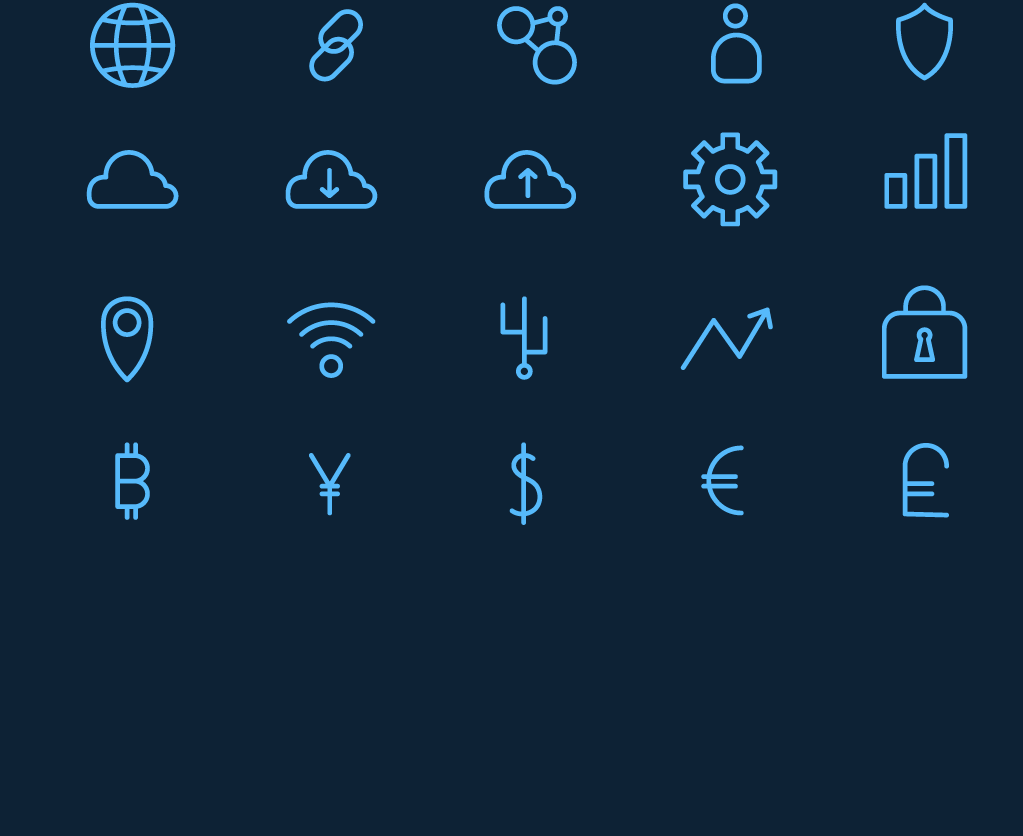
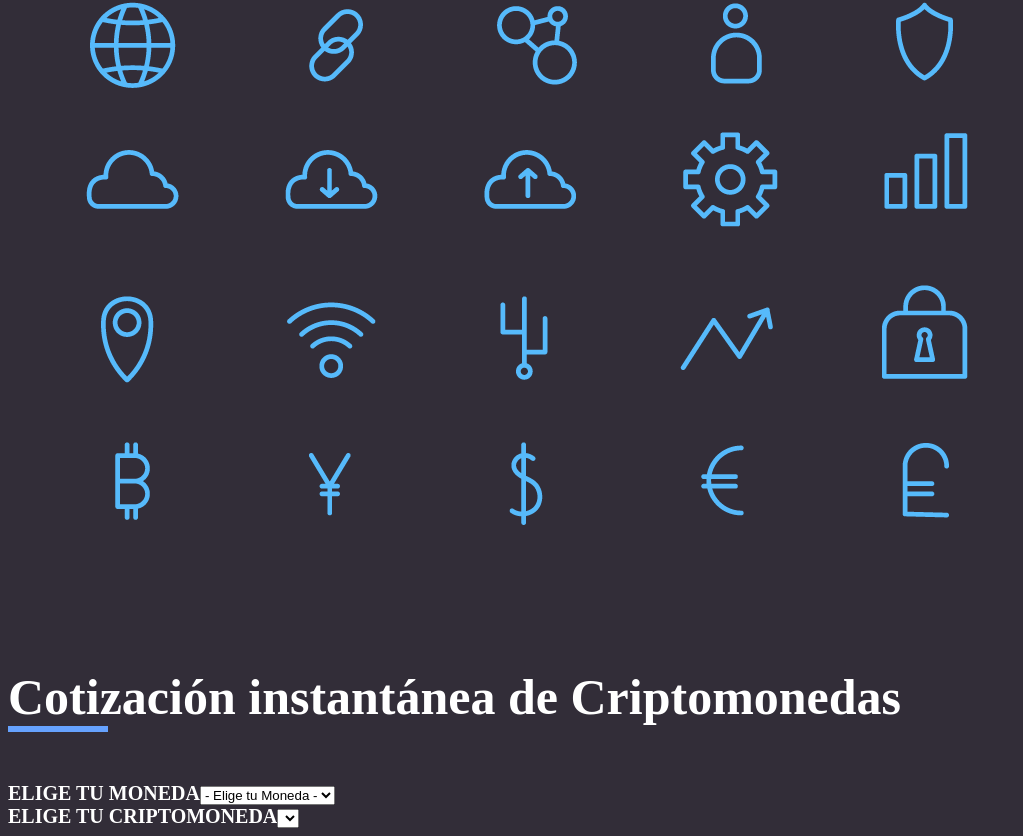
Before and after one commit to marcsanuy/Conversor-Criptomonedas, a React (Create React App) app: page / in a window 1280 px wide. Shown: the part 678-1514 px from the top of the page, without its empty margins (0-1023 px from the left). Before the commit the page ends 1274 px from the top, so only its background shows below. Built offline with nearby package versions, Linux system fonts and the light colour scheme; the HTML template or start-up script is replaced by a standard one.

Commit message:
form created

```diff
--- a/src/App.js
+++ b/src/App.js
@@ -4,13 +4,21 @@ import React from 'react';
 
 import imagen from './cryptomonedas.png';
 
+import Formulario from './components/Formulario';
+
 function App() {
   return (
     <div className="container">
         <div className="row">
-          <div className="one-half column">
-            <img src={imagen} alt="imagen criptomonedas" className="logotipo" />
-          </div>
+            <div className="one-half column">
+              <img src={imagen} alt="imagen criptomonedas" className="logotipo" />
+            </div>
+            <div className="one-half column">
+              <h1>Cotización instantánea de Criptomonedas</h1>
+
+              <Formulario />
+            </div>
+
         </div>
     </div>
   );
--- /dev/null
+++ b/src/components/Formulario.js
@@ -0,0 +1,29 @@
+/*jshint esversion: 6 */
+
+import React from 'react';
+
+function Formulario() {
+
+        return(
+            <form>
+                <div className="row">
+                   <label>Elige tu Moneda</label>
+                   <select className="u-full-width">
+                       <option value="">- Elige tu Moneda -</option>
+                       <option value="USD">Dólar Americano</option>
+                       <option value="EUR">Euro</option>
+                       <option value="GBP">Libra</option>
+                       <option value="JPY">Yen</option>
+                   </select>
+                </div>
+
+                <div className="row">
+                    <label>Elige tu Criptomoneda</label>
+                    <select className="u-full-width">
+
+                    </select>
+                </div>
+            </form>
+        )
+}
+export default Formulario;
--- a/src/index.css
+++ b/src/index.css
@@ -1,5 +1,5 @@
 body {
-  background-color: #0d2235;
+  background-color: #322d38;
 }
 img {
   max-width: 100%;
```
Also changed, not shown: src/crypto.png (added).
